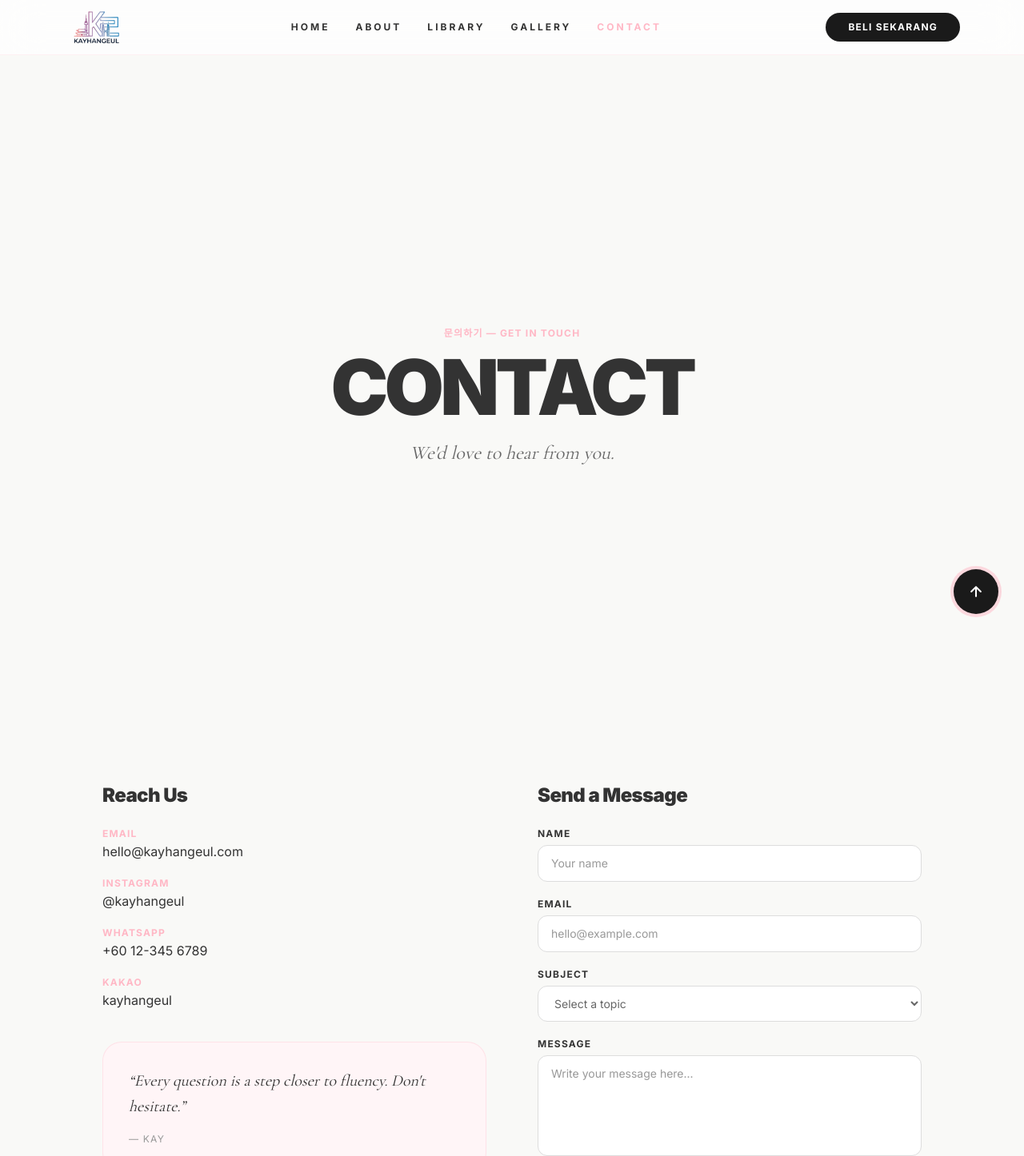
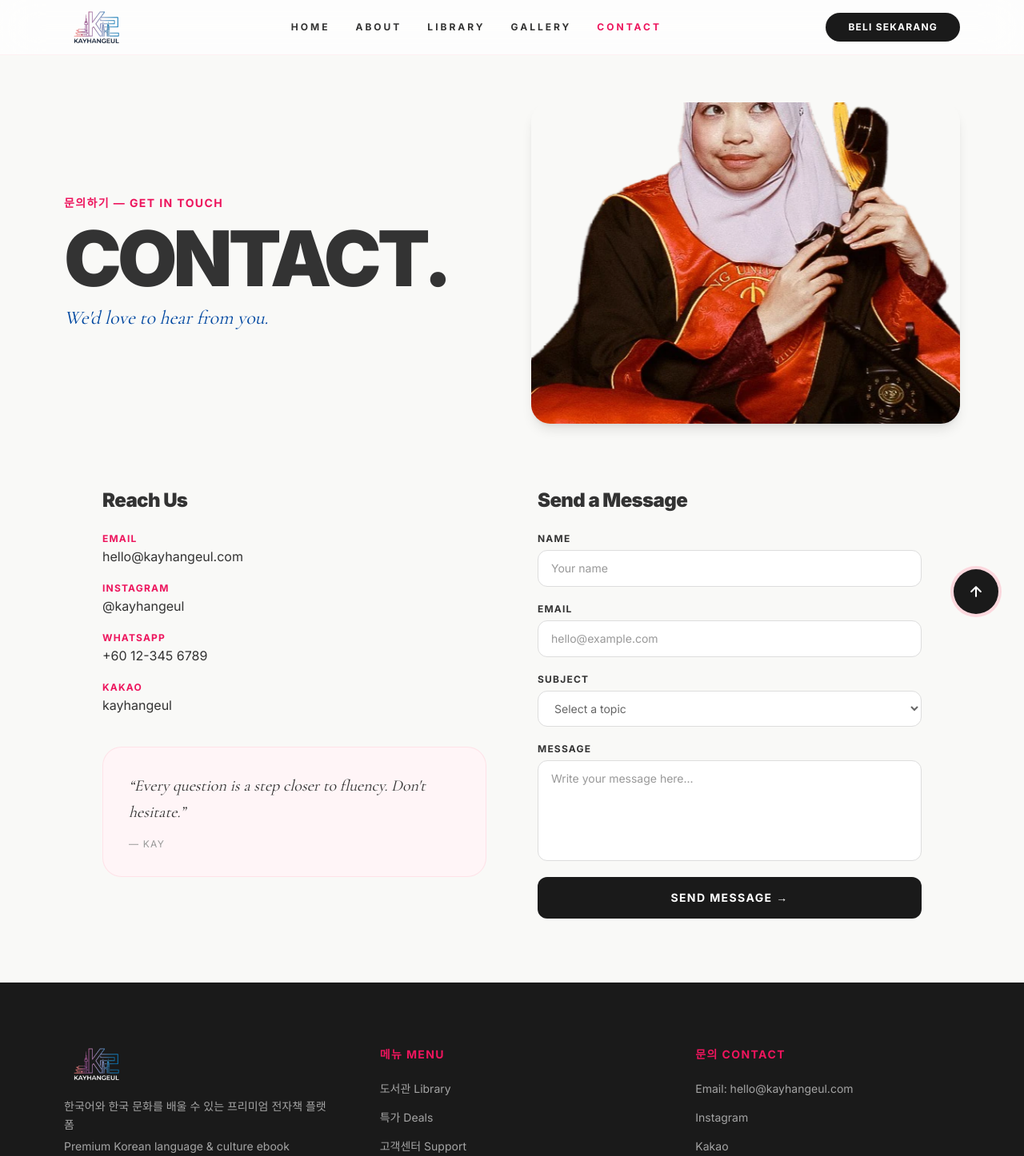
Before and after one commit to kaydeeloka/kayhangeul-web, a Next.js app: page /contact in a window 1280 px wide. Shown: the top 1446 px of the page at 80% size. Built offline with nearby package versions, Linux system fonts and the light colour scheme.

Commit message:
fix:banner text position

```diff
--- a/app/components/Footer.tsx
+++ b/app/components/Footer.tsx
@@ -38,13 +38,13 @@ export default function Footer() {
 
         {/* Menu */}
         <div className="space-y-5">
-          <h3 className="text-cherry-pink font-bold text-sm tracking-widest uppercase">
+          <h3 className="text-crimson-pink font-bold text-sm tracking-widest uppercase">
             메뉴 Menu
           </h3>
           <ul className="space-y-3">
             {menuLinks.map(({ label, href }) => (
               <li key={label}>
-                <a href={href} className="text-sm opacity-60 hover:opacity-100 hover:text-cherry-pink transition-all">
+                <a href={href} className="text-sm opacity-60 hover:opacity-100 hover:text-crimson-pink transition-all">
                   {label}
                 </a>
               </li>
@@ -54,13 +54,13 @@ export default function Footer() {
 
         {/* Contact */}
         <div className="space-y-5">
-          <h3 className="text-cherry-pink font-bold text-sm tracking-widest uppercase">
+          <h3 className="text-crimson-pink font-bold text-sm tracking-widest uppercase">
             문의 Contact
           </h3>
           <ul className="space-y-3">
             {contactLinks.map(({ label, href }) => (
               <li key={label}>
-                <a href={href} className="text-sm opacity-60 hover:opacity-100 hover:text-cherry-pink transition-all">
+                <a href={href} className="text-sm opacity-60 hover:opacity-100 hover:text-crimson-pink transition-all">
                   {label}
                 </a>
               </li>
--- a/app/components/Hero.tsx
+++ b/app/components/Hero.tsx
@@ -7,7 +7,7 @@ export default function Hero() {
       />
 
       <div className="max-w-5xl mx-auto relative z-10">
-        <span className="font-sans text-cherry-pink font-bold tracking-widest text-sm mb-6 block uppercase">
+        <span className="font-sans text-crimson-pink font-bold tracking-widest text-sm mb-6 block uppercase">
           안녕하세요 — SELAMAT DATANG
         </span>
 
@@ -20,7 +20,7 @@ export default function Hero() {
         <div className="flex justify-center mb-6">
           <div className="relative inline-flex flex-col items-start">
             <div className="bg-cherry-pink text-charcoal px-5 py-3 rounded-2xl rounded-tl-none font-sans font-bold text-sm md:text-base shadow-md">
-              💬 &ldquo;Sembang macam lokal dalam 5 min sahaja
+              &ldquo;Sembang macam lokal dalam 5 min sahaja&ldquo;
             </div>
           </div>
         </div>
--- a/app/components/Library.tsx
+++ b/app/components/Library.tsx
@@ -54,7 +54,7 @@ export default function Library() {
             <h2 className="font-sans font-black text-5xl md:text-6xl tracking-tight">
               도서 라이브러리
             </h2>
-            <p className="font-serif italic text-cherry-pink text-xl mt-2">Book Library</p>
+            <p className="font-serif italic text-crimson-pink text-xl mt-2">Book Library</p>
           </div>
           <a
             href="/library"
--- a/app/components/Navbar.tsx
+++ b/app/components/Navbar.tsx
@@ -33,7 +33,7 @@ export default function Navbar() {
           <Link
             key={href}
             href={href}
-            className={`transition-colors hover:text-cherry-pink ${pathname === href ? "text-cherry-pink" : ""}`}
+            className={`transition-colors hover:text-crimson-pink ${pathname === href ? "text-crimson-pink" : ""}`}
           >
             {label}
           </Link>
--- a/app/components/Product.tsx
+++ b/app/components/Product.tsx
@@ -47,7 +47,7 @@ export default function Product() {
               <h2 className="font-sans font-black text-4xl tracking-tighter leading-tight">
                 KayHangeul : 50 Frasa Korea Edisi Traveler
               </h2>
-              <p className="font-serif italic text-lg text-cherry-pink">Korean Traveler&apos;s Complete Guide</p>
+              <p className="font-serif italic text-lg text-crimson-pink">Korean Traveler&apos;s Complete Guide</p>
             </div>
 
             {/* Description */}
@@ -64,7 +64,7 @@ export default function Product() {
               <ul className="space-y-1.5">
                 {features.map((feature) => (
                   <li key={feature} className="font-sans text-sm opacity-70 flex items-start gap-2">
-                    <span className="text-cherry-pink mt-0.5 shrink-0">•</span>
+                    <span className="text-crimson-pink mt-0.5 shrink-0">•</span>
                     {feature}
                   </li>
                 ))}
--- a/app/contact/page.tsx
+++ b/app/contact/page.tsx
@@ -1,6 +1,7 @@
 "use client";
 
 import { useState } from "react";
+import Image from "next/image";
 import Navbar from "../components/Navbar";
 import Footer from "../components/Footer";
 
@@ -37,23 +38,34 @@ export default function ContactPage() {
   return (
     <>
       <Navbar />
-      <main className="bg-warm-linen pt-24">
+      <main className="min-h-screen pt-32 px-8 md:px-20 pb-20 bg-warm-linen">
 
         {/* Header */}
-        <section className="px-8 md:px-20 py-20 text-center">
-          <span className="font-sans text-cherry-pink font-bold tracking-widest text-xs uppercase block mb-4">
+        <div className="max-w-7xl mx-auto flex flex-col lg:flex-row items-center gap-12 mb-20">
+          <div className="flex-1">
+            <span className="font-kr text-deep-pink font-bold tracking-widest text-sm uppercase block mb-4">
               문의하기 — Get In Touch
             </span>
-          <h1 className="font-sans font-black text-6xl md:text-8xl uppercase tracking-tighter leading-[0.9] mb-6">
-            Contact
+            <h1 className="text-6xl md:text-8xl font-black tracking-tighter uppercase leading-[0.9] mb-4">
+              Contact.
             </h1>
-          <p className="font-serif italic text-2xl text-text-mid max-w-xl mx-auto">
+            <p className="font-serif italic text-xl md:text-2xl text-korean-blue max-w-md">
               We&apos;d love to hear from you.
             </p>
-        </section>
+          </div>
+          <div className="flex-1 w-full relative aspect-4/3 rounded-3xl overflow-hidden shadow-lg">
+            <Image
+              src="/img/contact-us.png"
+              alt="Contact KayHangeul"
+              fill
+              sizes="(max-width: 1024px) 100vw, 50vw"
+              className="object-cover"
+              priority
+            />
+          </div>
+        </div>
 
         {/* Content */}
-        <section className="px-8 md:px-20 pb-24">
         <div className="max-w-5xl mx-auto grid grid-cols-1 md:grid-cols-2 gap-16">
 
           {/* Contact info */}
@@ -68,8 +80,8 @@ export default function ContactPage() {
                   { label: "Kakao",     value: "kayhangeul",           href: "#" },
                 ].map(({ label, value, href }) => (
                   <li key={label} className="flex flex-col gap-0.5">
-                      <span className="font-sans text-xs uppercase tracking-widest font-bold text-cherry-pink">{label}</span>
-                      <a href={href} className="font-sans text-base text-text-dark hover:text-cherry-pink transition-colors">
+                    <span className="font-sans text-xs uppercase tracking-widest font-bold text-crimson-pink">{label}</span>
+                    <a href={href} className="font-sans text-base text-text-dark hover:text-crimson-pink transition-colors">
                       {value}
                     </a>
                   </li>
@@ -102,7 +114,7 @@ export default function ContactPage() {
                   type={type}
                   placeholder={placeholder}
                   required
-                    className="font-sans w-full border border-border rounded-xl px-4 py-3 text-sm bg-white focus:outline-none focus:border-cherry-pink transition-colors"
+                  className="font-sans w-full border border-border rounded-xl px-4 py-3 text-sm bg-white focus:outline-none focus:border-crimson-pink transition-colors"
                 />
               </div>
             ))}
@@ -114,7 +126,7 @@ export default function ContactPage() {
               <select
                 id="subject"
                 required
-                  className="font-sans w-full border border-border rounded-xl px-4 py-3 text-sm bg-white focus:outline-none focus:border-cherry-pink transition-colors text-text-mid"
+                className="font-sans w-full border border-border rounded-xl px-4 py-3 text-sm bg-white focus:outline-none focus:border-crimson-pink transition-colors text-text-mid"
               >
                 <option value="">Select a topic</option>
                 <option>Product Enquiry</option>
@@ -133,11 +145,10 @@ export default function ContactPage() {
                 rows={5}
                 placeholder="Write your message here..."
                 required
-                  className="font-sans w-full border border-border rounded-xl px-4 py-3 text-sm bg-white focus:outline-none focus:border-cherry-pink transition-colors resize-none"
+                className="font-sans w-full border border-border rounded-xl px-4 py-3 text-sm bg-white focus:outline-none focus:border-crimson-pink transition-colors resize-none"
               />
             </div>
 
-              {/* Status feedback */}
             {status === "success" && (
               <p className="font-sans text-sm text-green-600 bg-green-50 border border-green-200 rounded-xl px-4 py-3">
                 ✓ Mesej dihantar! We&apos;ll get back to you soon.
@@ -159,8 +170,6 @@ export default function ContactPage() {
           </form>
 
         </div>
-        </section>
-
       </main>
       <Footer />
     </>
--- a/app/globals.css
+++ b/app/globals.css
@@ -3,6 +3,7 @@
 :root {
   --warm-linen: #F9F9F7;
   --cherry-pink: #FFB7C5;
+  --crimson-pink: #ed155d;
   --light-pink: #FFF5F7;
   --korean-red: #CD313A;
   --korean-blue: #0047A0;
@@ -19,6 +20,7 @@
   /* Colors */
   --color-warm-linen: var(--warm-linen);
   --color-cherry-pink: var(--cherry-pink);
+  --color-crimson-pink: var(--crimson-pink);
   --color-light-pink: var(--light-pink);
   --color-korean-red: var(--korean-red);
   --color-korean-blue: var(--korean-blue);
@@ -32,7 +34,7 @@
 
   /* Aliases */
   --color-hanji-cream: var(--warm-linen);
-  --color-deep-pink: var(--cherry-pink);
+  --color-deep-pink: var(--crimson-pink);
   --color-soft-pink: var(--light-pink);
 
   /* Fonts — two only */
--- a/app/lib/payment.ts
+++ /dev/null
@@ -1,15 +0,0 @@
-export async function redirectToPayment(amount: number, product: string) {
-  const res = await fetch("/api/payment", {
-    method: "POST",
-    headers: { "Content-Type": "application/json" },
-    body: JSON.stringify({ amount, productName: product }),
-  });
-
-  if (!res.ok) {
-    alert("Pembayaran gagal dimulakan. Sila cuba lagi.");
-    return;
-  }
-
-  const { url } = await res.json();
-  window.location.href = url;
-}
--- a/app/library/kayhangeul-traveler/page.tsx
+++ b/app/library/kayhangeul-traveler/page.tsx
@@ -95,7 +95,7 @@ export default async function KayHangeulTravelerPage() {
                 <h1 className="font-sans font-black text-4xl md:text-5xl tracking-tighter leading-tight">
                   KayHangeul Traveler Pack
                 </h1>
-                <p className="font-serif italic text-xl text-cherry-pink">
+                <p className="font-serif italic text-xl text-crimson-pink">
                   Bercakap macam lokal, dalam 5 minit.
                 </p>
               </div>
@@ -118,7 +118,7 @@ export default async function KayHangeulTravelerPage() {
                 <ul className="space-y-2">
                   {features.map((f) => (
                     <li key={f} className="flex items-start gap-2.5 font-sans text-sm text-text-mid">
-                      <span className="text-cherry-pink font-bold mt-0.5 shrink-0">✓</span>
+                      <span className="text-crimson-pink font-bold mt-0.5 shrink-0">✓</span>
                       {f}
                     </li>
                   ))}
```
Also changed, not shown: app/about/page.tsx (+10 -11 lines), public/img/contact-us.png (added). Lines whose indentation alone changed are shown as unchanged.
